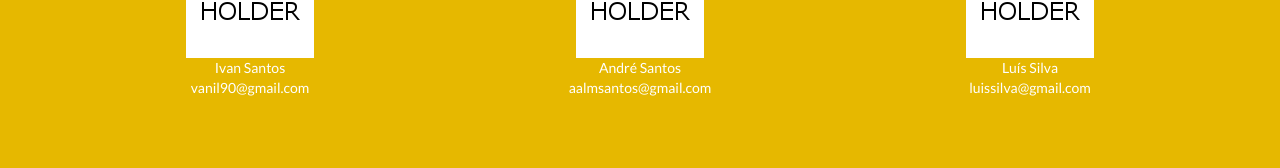
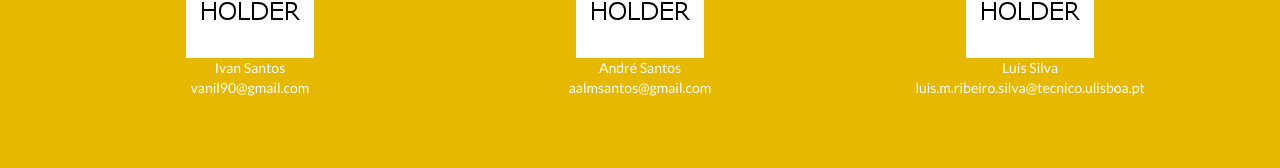
Before and after one commit to vanil90/VEngine-Website, a website: page index.html in a window 1280 px wide. Shown: the part 3517-3685 px from the top of the page. Drawn offline with nearby package versions, Linux system fonts and the light colour scheme.

Commit message:
Changed Luis email.

```diff
--- a/index.html
+++ b/index.html
@@ -226,7 +226,7 @@
 				<figure class="figure">
 					<img src="img/placeholder.png" class="figure-img img-fluid rounded">
 					<figcaption class="figure-caption text-center">Luís Silva</figcaption>
-					<figcaption class="figure-caption text-center">luissilva@gmail.com</figcaption>
+					<figcaption class="figure-caption text-center">luis.m.ribeiro.silva@tecnico.ulisboa.pt</figcaption>
 				</figure>
 			</div>
 		</div>
```
